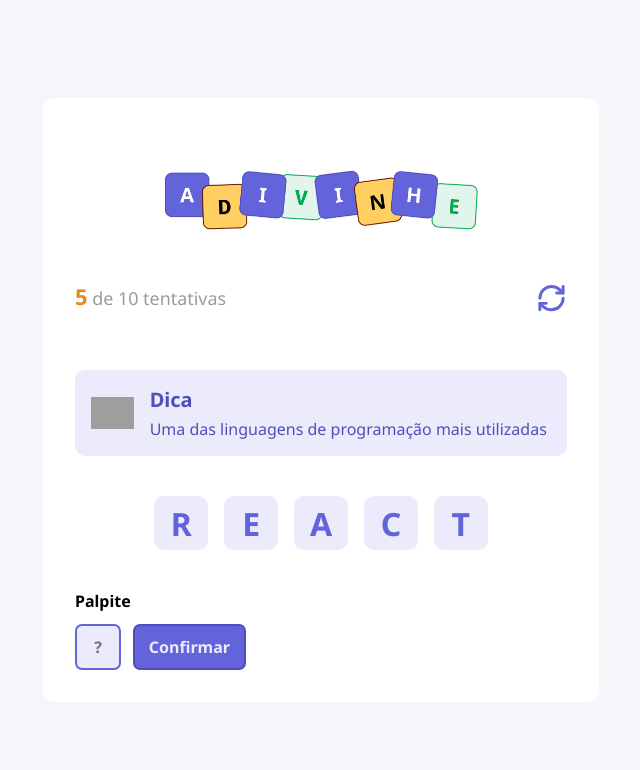
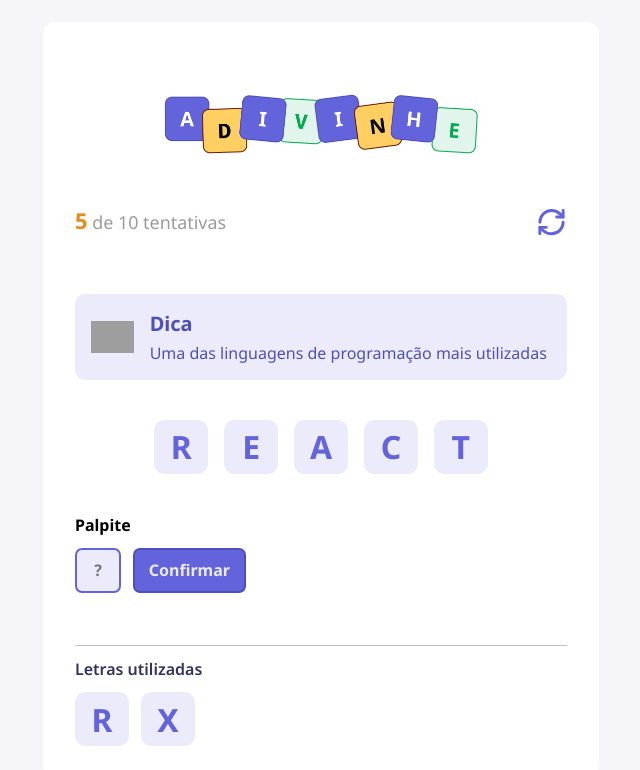
Before and after one commit to thiagoms98/adivinhe, a React (Vite) app: page / in a window 1280 px wide. Shown: the top 770 px of the page, without its empty margins (319-959 px from the left). Built offline with nearby package versions, Linux system fonts and the light colour scheme; grey boxes are pictures that could not be loaded.

Commit message:
feat: create LettersUsed component

```diff
--- a/src/App.tsx
+++ b/src/App.tsx
@@ -1,9 +1,10 @@
+import styles from "./app.module.css"
 import { Header } from "./components/Header"
 import { Tip } from "./components/Tip"
 import { Letter } from "./components/Letter"
-import styles from "./app.module.css"
 import { Input } from "./components/Input"
 import { Button } from "./components/Button"
+import { LettersUsed } from "./components/LettersUsed"
 
 function App() {
 	function handleRestartGame() {
@@ -31,6 +32,8 @@
 					<Input autoFocus maxLength={1} placeholder="?" />
 					<Button title="Confirmar"></Button>
 				</div>
+
+				<LettersUsed />
 			</main>
 		</div>
 	)
--- /dev/null
+++ b/src/components/LettersUsed/index.tsx
@@ -0,0 +1,15 @@
+import styles from './styles.module.css'
+import { Letter } from '../Letter'
+
+export function LettersUsed () {
+  return (
+    <div className={styles.lettersUsed}>
+      <h5>Letras utilizadas</h5>
+
+      <div>
+        <Letter value='R'/>
+        <Letter value='X'/>
+      </div>
+    </div>
+  )
+}
--- /dev/null
+++ b/src/components/LettersUsed/styles.module.css
@@ -0,0 +1,18 @@
+.lettersUsed {
+  width: 100%;
+  margin-top: 3.25rem;
+  border-top: 1px solid #c3c3c3;
+}
+
+.lettersUsed > h5 {
+  color: #32325f;
+  font-size: 1rem;
+  font-weight: 600;
+  margin: 0.75rem 0;
+}
+
+.lettersUsed > div {
+  display: flex;
+  gap: 0.75rem;
+  flex-wrap: wrap;
+}
```
